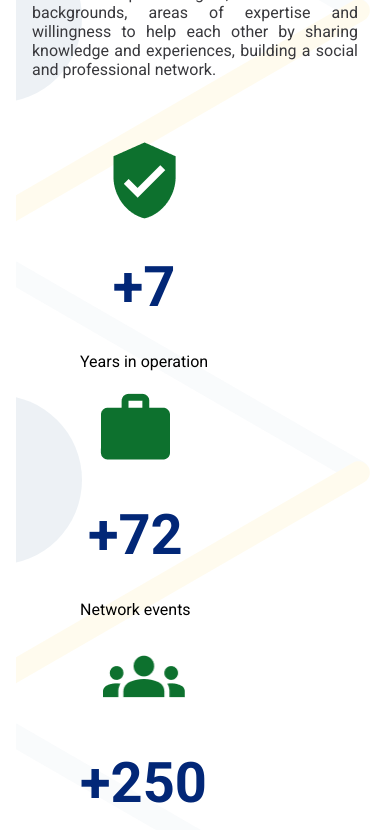
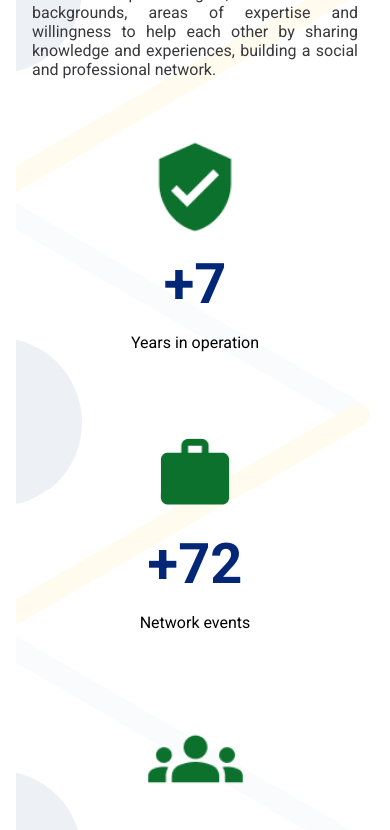
Before and after one commit to brito-ca/brito-website, a Next.js app: page / in a window 390 px wide. Shown: the part 800-1630 px from the top of the page. Built offline with nearby package versions, Linux system fonts and the light colour scheme.

Commit message:
css module mobile adjusted

```diff
--- a/styles/AboutUs.module.css
+++ b/styles/AboutUs.module.css
@@ -18,3 +18,26 @@
     width: 100%;
     height: auto;
 }
+
+@media only screen and (max-width: 600px) {
+    .vectorContainer {
+        display: flex;
+        flex-direction: column;
+        align-items: center;
+        justify-content: flex-end;
+        gap: var(--spacing-unit);
+    }
+
+    .vectorContainer img{
+        width: 75%;
+        height: auto;
+    }
+
+    .iconsContainer {
+        display: flex;
+        flex-direction: column;
+        align-items: center;
+        justify-content: space-between;
+        gap: var(--padding-lg);
+    }
+}
```
